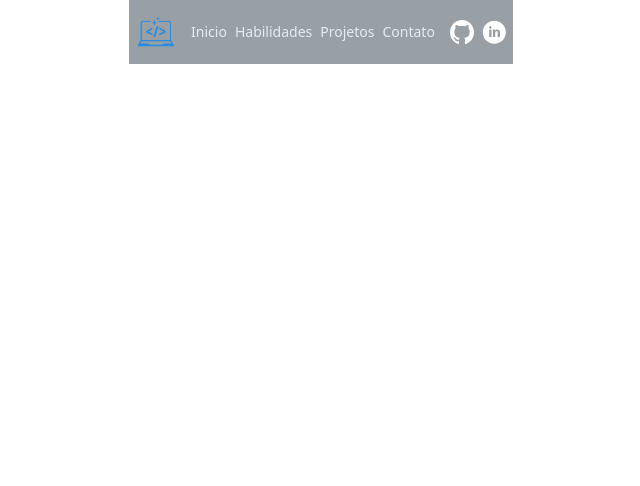
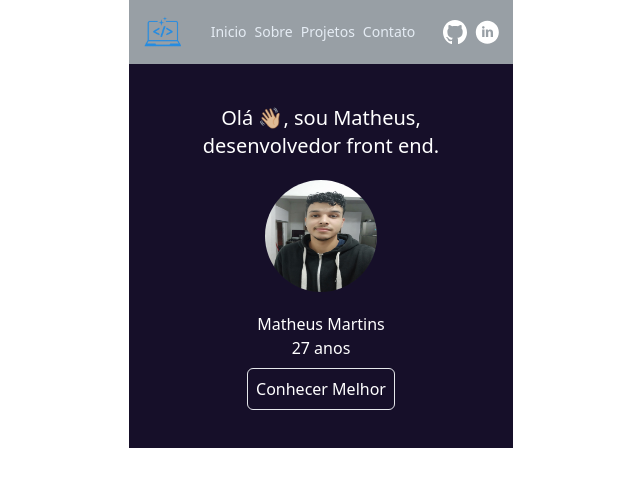
Before and after one commit to matheusmartins05/Portifolio, a React (Vite) app: page / in a window 1280 px wide. Shown: the top 486 px of the page, without its empty margins (319-959 px from the left). Built offline with nearby package versions, Linux system fonts and the light colour scheme.

Commit message:
Adicionada fotoCard

```diff
--- a/src/App.tsx
+++ b/src/App.tsx
@@ -1,4 +1,6 @@
+import { Route, Routes } from "react-router-dom"
 import Menu from "./components/Menu"
+import Home from "./pages/Home"
 
 
 function App() {
@@ -6,6 +8,9 @@ function App() {
   return (
     <>
      <Menu/>
+     <Routes>
+          <Route path="/" element={<Home/>}/>
+     </Routes>
     </>
   )
 }
--- /dev/null
+++ b/src/components/Button.tsx
@@ -0,0 +1,12 @@
+import { ReactNode } from "react"
+
+interface propsButton{
+    children: ReactNode
+    style: string
+}
+
+export default function Button({children, style} : propsButton){
+    return(
+        <button className={style}>{children}</button>
+    )
+}
--- a/src/components/Menu.tsx
+++ b/src/components/Menu.tsx
@@ -12,7 +12,7 @@ export default function Menu(){
                 <img className="w-10" src={logoMenu} alt="" />
                 <ul className="flex gap-2 text-[#E5ECF4] text-sm">
                 <NavLink>Inicio</NavLink>
-                <NavLink>Habilidades</NavLink>
+                <NavLink>Sobre</NavLink>
                 <NavLink>Projetos</NavLink>
                 <NavLink>Contato</NavLink>
                 </ul>
--- /dev/null
+++ b/src/pages/Home.tsx
@@ -0,0 +1,26 @@
+import Button from "../components/Button";
+import Wrapper from "../components/Wrapper";
+import minhaFoto from "/minhaFoto.jpg"
+
+export default function Home() {
+  return (
+    <Wrapper>
+      <main className="bg-[#160F29] h-96">
+          <div className="flex flex-col justify-center items-center w-[80%] mx-auto py-10">
+            <h1 className="text-white text-xl text-center">
+              Olá 👋🏼, sou Matheus, desenvolvedor front end.
+            </h1>
+
+            <figure >
+                <img className="rounded-full h-28 w-28 my-5 mx-auto" src={minhaFoto} alt="" />
+                <figcaption className="text-white text-center">
+                    <h4>Matheus Martins</h4>
+                    <p>27 anos</p>
+                </figcaption>
+                <Button style="text-white border p-2 rounded-md my-2">Conhecer Melhor</Button>
+            </figure>
+          </div>
+      </main>
+    </Wrapper>
+  );
+}
```
Also changed, not shown: public/minhaFoto.jpg (added).
